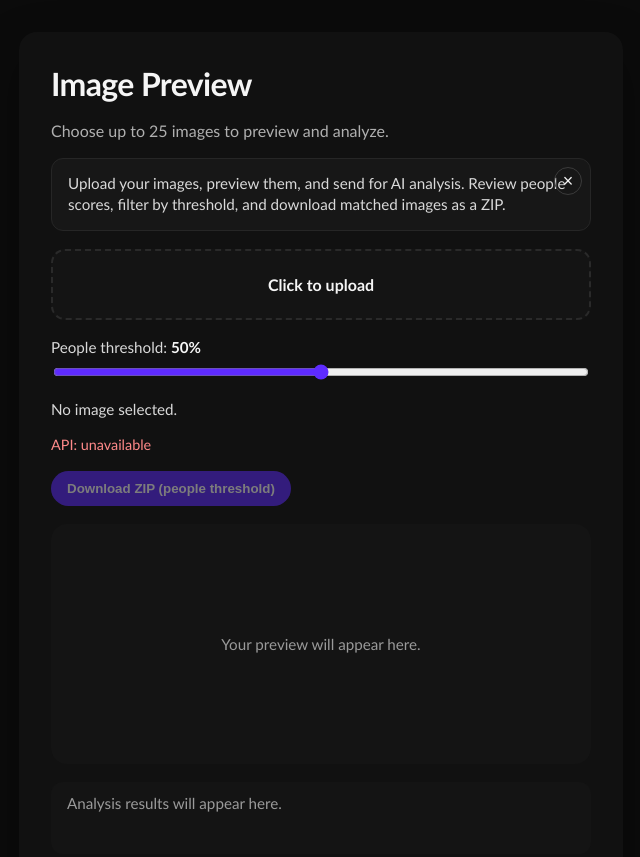
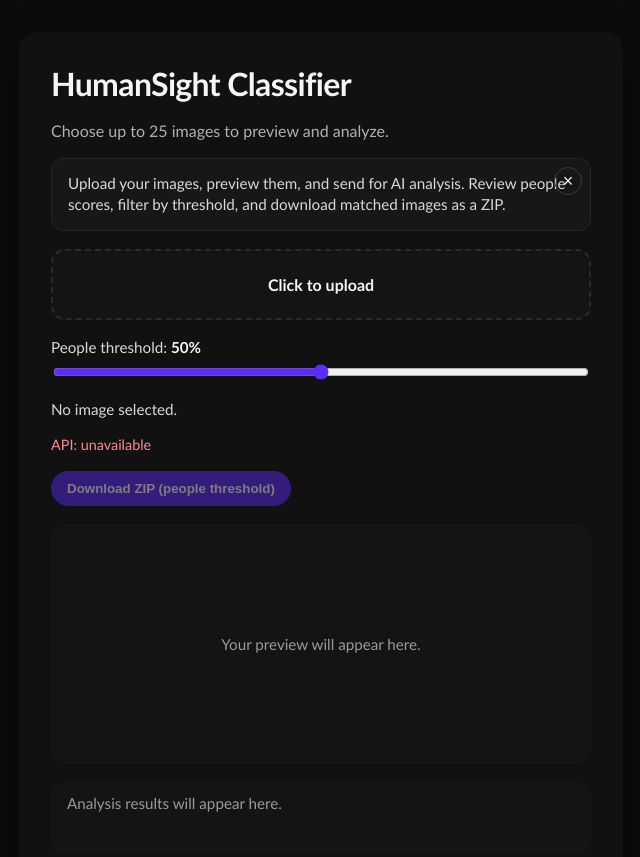
Before and after one commit to JDSanchz/HumanSightFE, a React app: page index.html in a window 1280 px wide. Shown: the whole page, without its empty margins (319-959 px from the left). Built offline with nearby package versions, Linux system fonts and the light colour scheme; no server answers.

Commit message:
Update index.html

```diff
--- a/index.html
+++ b/index.html
@@ -3,13 +3,13 @@
   <head>
     <meta charset="UTF-8" />
     <meta name="viewport" content="width=device-width, initial-scale=1.0" />
-    <title>Image Upload Preview</title>
+    <title>HumanSight Classifier</title>
     <link rel="stylesheet" href="styles.css" />
   </head>
   <body>
     <main class="page">
       <section class="card">
-        <h1>Image Preview</h1>
+        <h1>HumanSight Classifier</h1>
         <p class="hint">Choose up to 25 images to preview and analyze.</p>
         <div id="app-description" class="notice" role="status">
           <button id="dismiss-description" class="notice-close" type="button" aria-label="Dismiss description">
```
